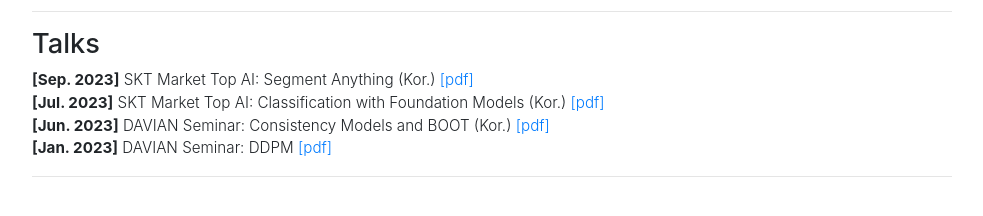
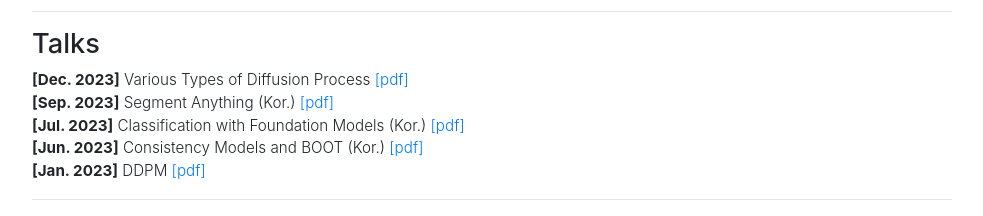
Before and after one commit to pmh9960/pmh9960.github.io, a plain HTML site: page index.html in a window 1280 px wide. Shown: the part 1009-1225 px from the top of the page, without its empty margins (148-1131 px from the left). Before the commit the page ends 1202 px from the top, so only its background shows below. Drawn offline with nearby package versions, Linux system fonts and the light colour scheme; a script that the page names is missing.

Commit message:
various types of diffusion models

```diff
--- a/index.html
+++ b/index.html
@@ -218,13 +218,15 @@
             <!-- <span class="font-weight-bold">[Aug. 2023]</span> AI Symposium: Learning to Generate Semantic Layouts for Higher
             Text-Image Correspondence in Text-to-Image Synthesis (Kor.)
             <a>[pdf]</a></br> -->
-            <span class="font-weight-bold">[Sep. 2023]</span> SKT Market Top AI: Segment Anything (Kor.)
+            <span class="font-weight-bold">[Dec. 2023]</span> Various Types of Diffusion Process
+            <a href="talks/various_types_of_diffusion_models.pdf">[pdf]</a></br>
+            <span class="font-weight-bold">[Sep. 2023]</span> Segment Anything (Kor.)
             <a href="talks/segment_anything.pdf">[pdf]</a></br>
-            <span class="font-weight-bold">[Jul. 2023]</span> SKT Market Top AI: Classification with Foundation Models (Kor.)
+            <span class="font-weight-bold">[Jul. 2023]</span> Classification with Foundation Models (Kor.)
             <a href="talks/classification_with_foundation_models.pdf">[pdf]</a></br>
-            <span class="font-weight-bold">[Jun. 2023]</span> DAVIAN Seminar: Consistency Models and BOOT (Kor.)
+            <span class="font-weight-bold">[Jun. 2023]</span> Consistency Models and BOOT (Kor.)
             <a href="talks/consistency_models_and_boot.pdf">[pdf]</a></br>
-            <span class="font-weight-bold">[Jan. 2023]</span> DAVIAN Seminar: DDPM
+            <span class="font-weight-bold">[Jan. 2023]</span> DDPM
             <a href="talks/ddpm.pdf">[pdf]</a></br>
           </p>
           <!-- <h6>- Teaching Assistant</h6>
```
Also changed, not shown: 1 other file.
